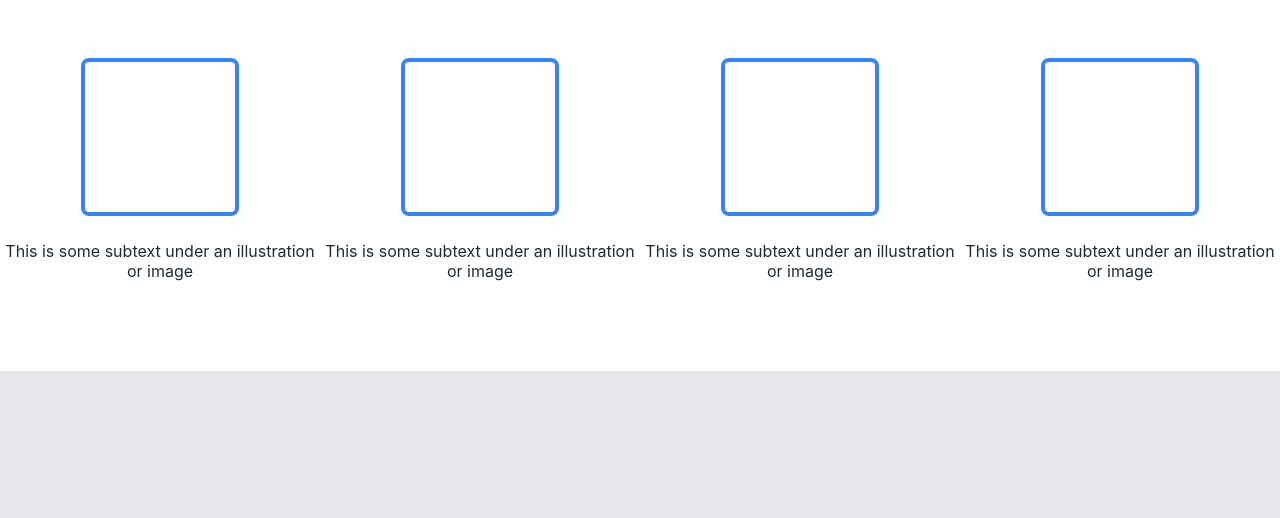
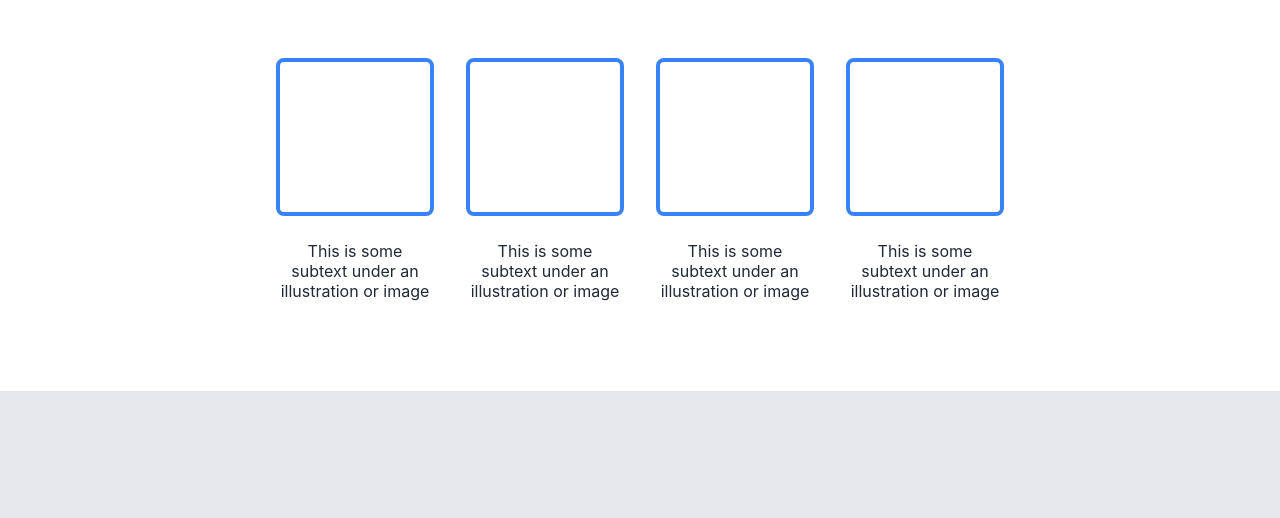
Before and after one commit to hugh-xvi/odin-landing-page, a plain HTML site: page index.html in a window 1280 px wide. Shown: the part 657-1175 px from the top of the page. Drawn offline with Linux system fonts and the light colour scheme.

Commit message:
I SWEAR THIS IS THE LAST COMMIT I JUST HAD TO CHANGE THE BLUE BOXES BELOW THE HEADER

```diff
--- a/style.css
+++ b/style.css
@@ -96,6 +96,8 @@ p{
 .info-con{
     display:flex;
     flex-direction:row;
+    justify-content:center;
+    gap:32px;
 }
 .info{
     display:flex;
@@ -117,6 +119,8 @@ p{
     text-align:center;
     color:#1F2937;
     flex-wrap:wrap;
+    overflow-wrap: break-word;
+    inline-size: 150px;
 }
 .title{
     display:flex;
```
